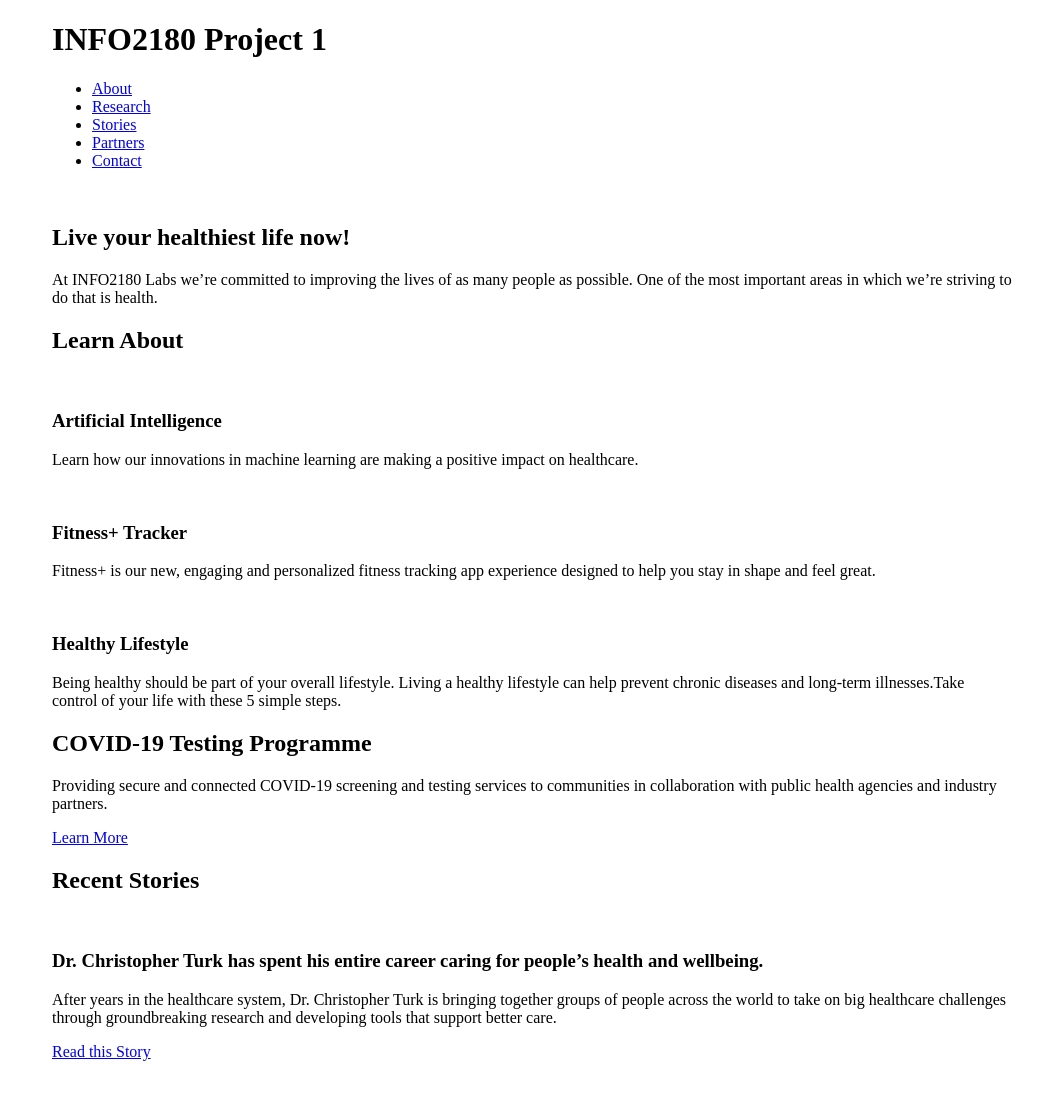
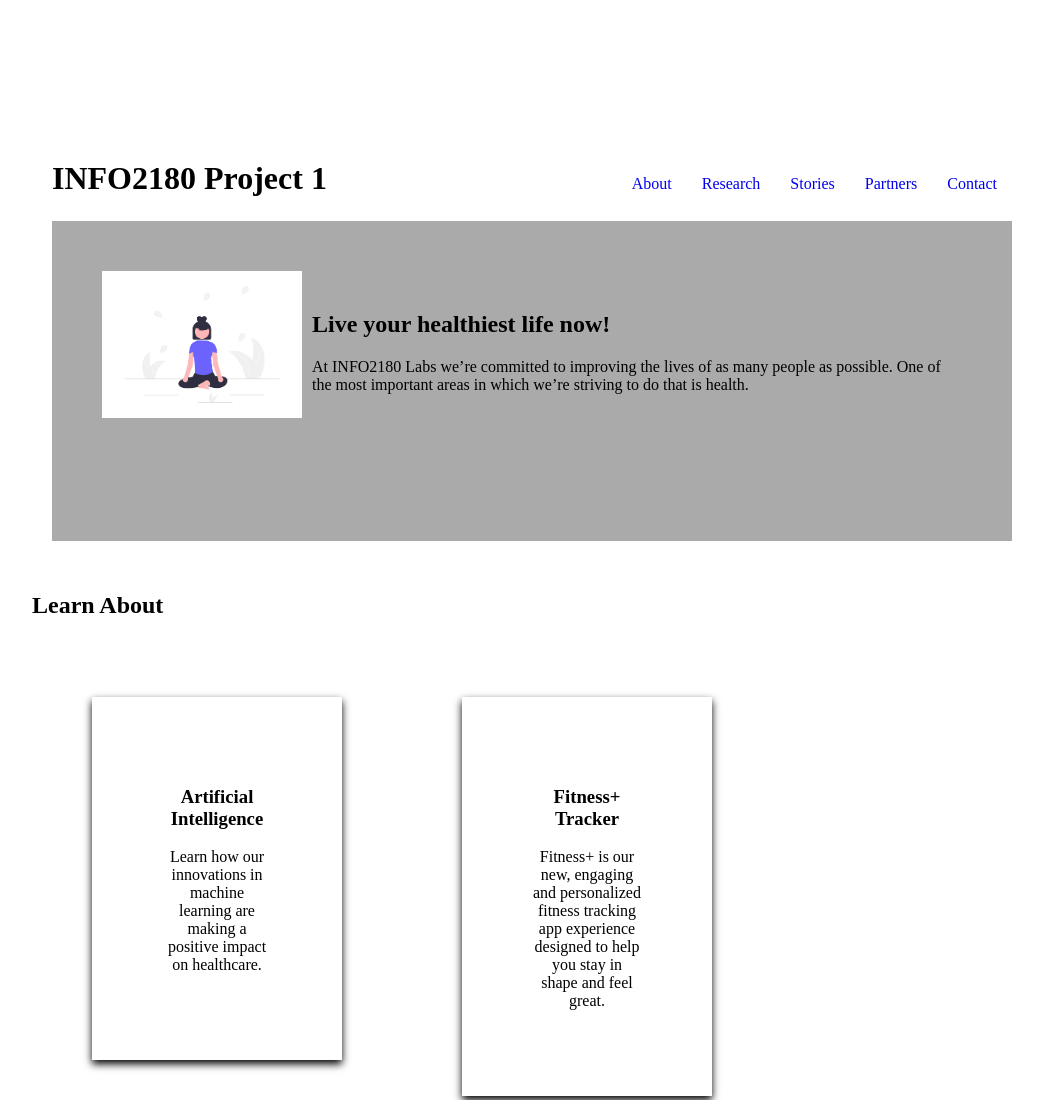
Before and after one commit to sudhishsas/info2180-project1, a plain HTML site: page index.html in a window 1280 px wide. Shown: the top 1100 px of the page, without its empty margins (108-1151 px from the left). Drawn offline with Linux system fonts and the light colour scheme.

Commit message:
updated indext.html with picture for the lifestyle

```diff
--- a/index.html
+++ b/index.html
@@ -26,7 +26,7 @@
         <section class="overview-hero">
             <div class="container">
                 <div class="overview-hero-image">
-                    <img src="#" alt="">
+                    <img src="Overview-hero.png" alt="">
                 </div>
                 <div class="overview-hero-text">
                     <h2>Live  your healthiest life now!</h2>
--- a/styles.css
+++ b/styles.css
@@ -1,11 +1,157 @@
 /* Add your CSS to this file */
 body {
-    margin: 0;
+    margin: 0px;
+    padding: 10px;
     font-size: 16px;
+    display: grid;
+    grid-template-rows: 2% 97% 2%;
+    grid-template-columns: auto;
+    grid-template-areas:
+                        'header'
+                        'main'
+                        'footer';
 }
 
-.container {
-    margin: 0 auto;
+header{
+    margin: 150px;
+    padding: 0px;
+    align-content: center;
+
+}
+
+header .container{
+    padding: 0px;
+    margin: 0px;
     max-width: 960px;
     width: 100%;
+    position: static;
+    float: left;
+
+    background-color: white ;
+
 }
+header h1 {
+    float: left;
+    padding: 0px;
+    margin: 0px;
+}
+header nav{
+    float: right;
+}
+ul{
+    list-style-type: none;
+    margin: 0;
+    padding: 0;
+    overflow: hidden;
+;
+}
+
+li{
+   float: left;
+}
+li a {
+    display: block;
+    text-align: center;
+    padding: 15px;
+    text-decoration: none;
+  }
+
+li a:hover {
+    background-color: #111111;
+  }
+
+main{
+    padding: 0px;
+    margin: 100px;
+    display: grid;
+    grid-area:
+                'overview-hero'
+                'learn-about'
+                'testing'
+                'stories'
+                'newsletter';
+
+}
+main .overview-hero{
+    padding: 20px;
+    margin: 20px;
+    background-color: #aaa;
+
+}
+main .overview-hero .container {
+    padding: 10px;
+    margin: 10px;
+
+}
+.overview-hero .container .overview-hero-image img{
+    width: 200px;
+    margin: 0px;
+    padding: 10px;
+    float: left;
+}
+
+.overview-hero .container .overview-hero-text{
+    padding: 20px;
+    margin: 10px;
+
+}
+main{
+    margin: 100px;
+    padding: 30px;
+}
+main .learn-about{
+    padding: 0px;
+    margin: 0px;
+    align-content: center;
+}
+
+main .learn-about .conatiner{
+    margin: 0px;
+    padding: 0px;
+
+    align-content: center;
+
+}
+main .learn-about .container h2{
+    margin: 0px;
+    padding: 0px;
+}
+main .learn-about .card
+{
+    float: left;
+    width: 25%;
+    padding: 60px;
+}
+
+main .learn-about .card-body{
+    box-shadow: 0 4px 8px 0 rgba(0, 0, 0);
+    padding: 70px;
+    margin: 0px;
+    text-align: center;
+}
+.testing{
+    margin: 0px;
+    padding: 0px;
+    background-color: grey;
+}
+main .testing .container{
+    padding: 0px;
+    margin: 0px;
+    align-content: center;
+
+}
+
+main .testing .container .testing-desciption{
+
+    margin: 0px;
+    padding: 20px;
+    float: left;
+}
+main .testing .container .cta{
+    float: right;
+    margin: 100px;
+}
+
+footer{
+    background-color: royalblue;
+}
```
Also changed, not shown: Overview-hero.png (added).
